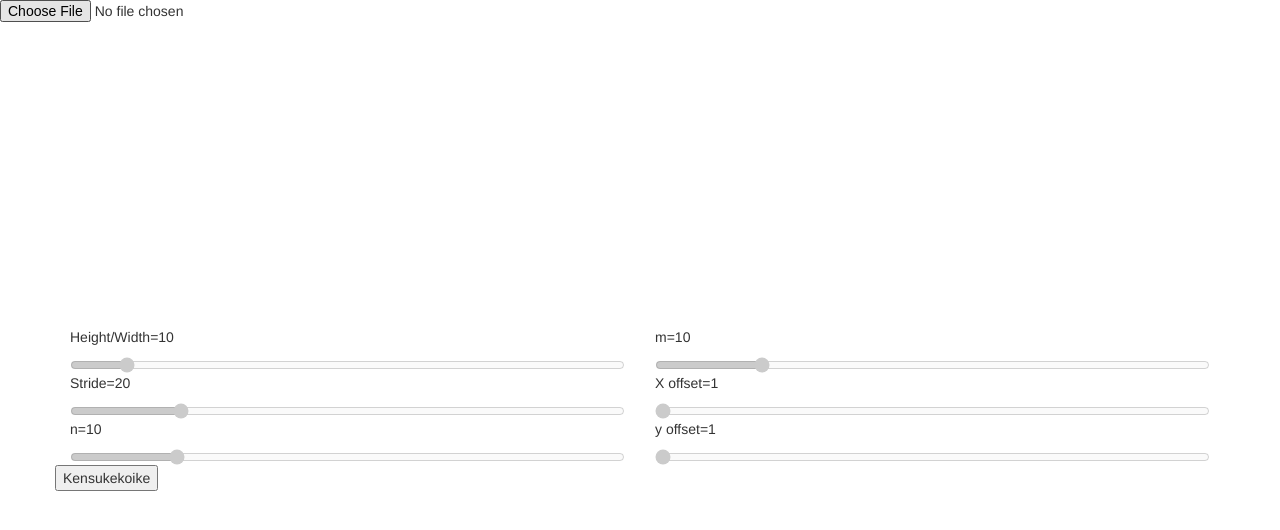
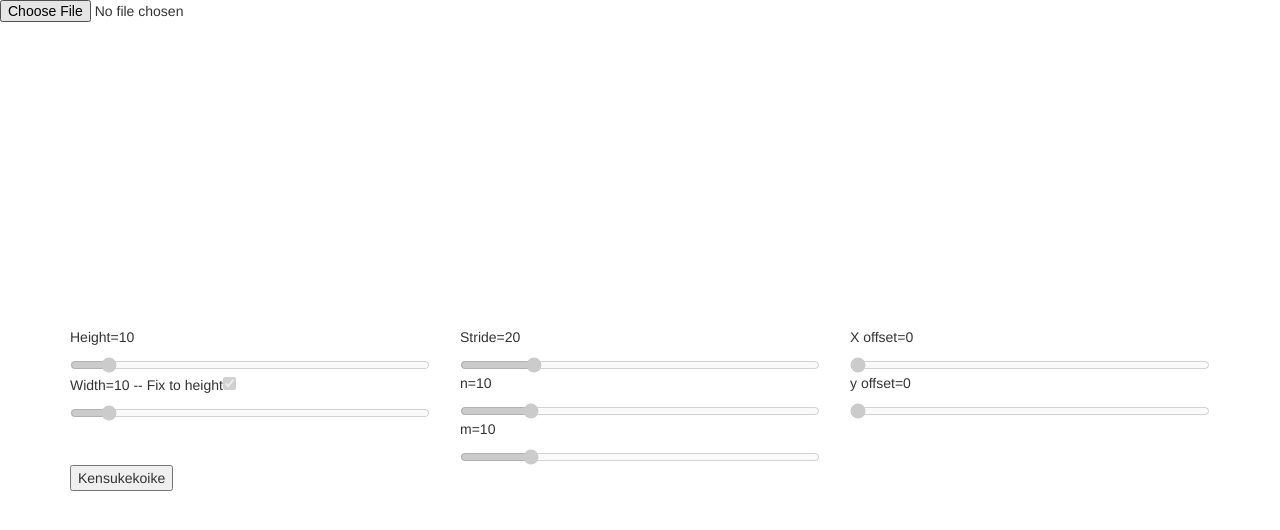
Before and after one commit to stephenpardy/stephenpardy.github.io, a Jekyll site: the page kensukekoike.html, which Jekyll copies as it is, in a window 1280 px wide. Shown: the top 530 px of the page. Built offline with Jekyll 4.4.1, drawn with Linux system fonts in a browser that asks for light colours; nearby versions of some CDN libraries; part of the change alters nothing that is shown.

Commit message:
Decouple width and height, scale images

```diff
--- a/kensukekoike.html
+++ b/kensukekoike.html
@@ -15,30 +15,37 @@
 
 <div class='container'>
     <div class="row">
-        <div class='col-md-6'>
-            <div><p>Height/Width=<span  id='hText'></span></p>
+        <div class='col-md-4'>
+            <div><p>Height=<span  id='hText'></span></p>
                 <input type="range" min="1" max="100" value="10" step="1" class="slider" id="hSlider">
             </div>
+
+            <div><p>Width=<span  id='wText'></span> -- Fix to height<input type="checkbox" id="fixWidth" onclick="fixWidth()" checked></p>
+                <input type="range" min="1" max="100" value="10" step="1" class="slider" id="wSlider">
+            </div>
+        </div>
+        <div class='col-md-4'>
             <div><p>Stride=<span  id='strideText'></span></p>
                 <input type="range" min="1" max="100" value="20" step="1" class="slider" id="strideSlider">
             </div>
             <div><p>n=<span  id='nText'></span></p>
                 <input type="range" min="1" max="50" value="10" step="1" class="slider" id="nSlider">
             </div>
-        </div>
-        <div class='col-md-6'>
             <div><p>m=<span  id='mText'></span></p>
                 <input type="range" min="1" max="50" value="10" step="1" class="slider" id="mSlider">
             </div>
+        </div>
+        <div class='col-md-4'>
             <div><p>X offset=<span  id='x_offsetText'></span></p>
-                <input type="range" min="1" max="300" value="0" step="1" class="slider" id="x_offsetSlider">
+                <input type="range" min="0" max="300" value="0" step="1" class="slider" id="x_offsetSlider">
             </div>
             <div><p>y offset=<span  id='y_offsetText'></span></p>
-                <input type="range" min="1" max="300" value="0" step="1" class="slider" id="y_offsetSlider">
+                <input type="range" min="0" max="300" value="0" step="1" class="slider" id="y_offsetSlider">
             </div>
         </div>
+    </div>
         <button type='button' onclick='cutout();'>Kensukekoike</button>
-    </div>
+
 </div>
 
 <script src="https://ajax.googleapis.com/ajax/libs/jquery/1.11.1/jquery.min.js"></script>
@@ -63,16 +70,23 @@ function handleImage(e){
         var img = new Image();
         img.onload = function(){
 
-            ctx.drawImage(img, 0, 0);
+            ctx.drawImage(img, 0, 0, 300, 300);
             img.style.display = 'none';
             originalImageData = ctx.getImageData(0, 0, canvas.width, canvas.height);
 
             hSlider.disabled = false;
+
+            if (!fixWidthToHeight){
+                wSlider.disabled = false;
+            }
+
             strideSlider.disabled = false;
             mSlider.disabled = false;
             nSlider.disabled = false;
             x_offsetSlider.disabled = false;
             y_offsetSlider.disabled = false;
+            document.getElementById("fixWidth").disabled = false;
+            loaded = true;
 
         }
         img.src = event.target.result;
@@ -84,22 +98,13 @@ function handleImage(e){
 function cutout(){
     reset();
 
-/*
-    h: height and width of box
-    n: number of columns
-    m: number of rows
-    x_offset:
-    y_offset:
-*/
-    w = h;
-
     for (var i=0; i<n; i++){
         for (var j=0; j<m; j++){
-            x_o = x_offset + (h + stride) * i
-            y_o = y_offset + (w + stride) * j
+            x_o = x_offset + (w + stride) * i
+            y_o = y_offset + (h + stride) * j
 
             // Copy into new image
-            var pixels = ctx.getImageData(x_o, y_o, h, h);
+            var pixels = ctx.getImageData(x_o, y_o, w, h);
             pixeldata = pixels.data;
 
             ctx_new.putImageData(pixels, w*i, h*j);
@@ -116,6 +121,18 @@ function cutout(){
 
 }
 
+var loaded = false;
+var fixWidthToHeight = true;
+
+document.getElementById('fixWidth').disabled = true;
+
+function fixWidth(){
+    w = h;
+
+    fixWidthToHeight = !fixWidthToHeight;
+    wSlider.disabled = !wSlider.disabled;
+}
+
 // handle sliders
 
 var hSlider = document.getElementById("hSlider");
@@ -127,8 +144,24 @@ hSlider.disabled = true;
 hSlider.oninput = function() {
     hText.innerHTML = this.value;
     h = parseInt(hSlider.value);
+    if (fixWidthToHeight){
+        w = h;
+    }
     cutout();
 }
+
+var wSlider = document.getElementById("wSlider");
+var wText = document.getElementById("wText");
+wText.innerHTML = wSlider.value;
+var w = parseInt(wSlider.value);
+wSlider.disabled = true;
+
+wSlider.oninput = function() {
+    wText.innerHTML = this.value;
+    w = parseInt(wSlider.value);
+    cutout();
+}
+
 
 var strideSlider = document.getElementById("strideSlider");
 var strideText = document.getElementById("strideText");
```
